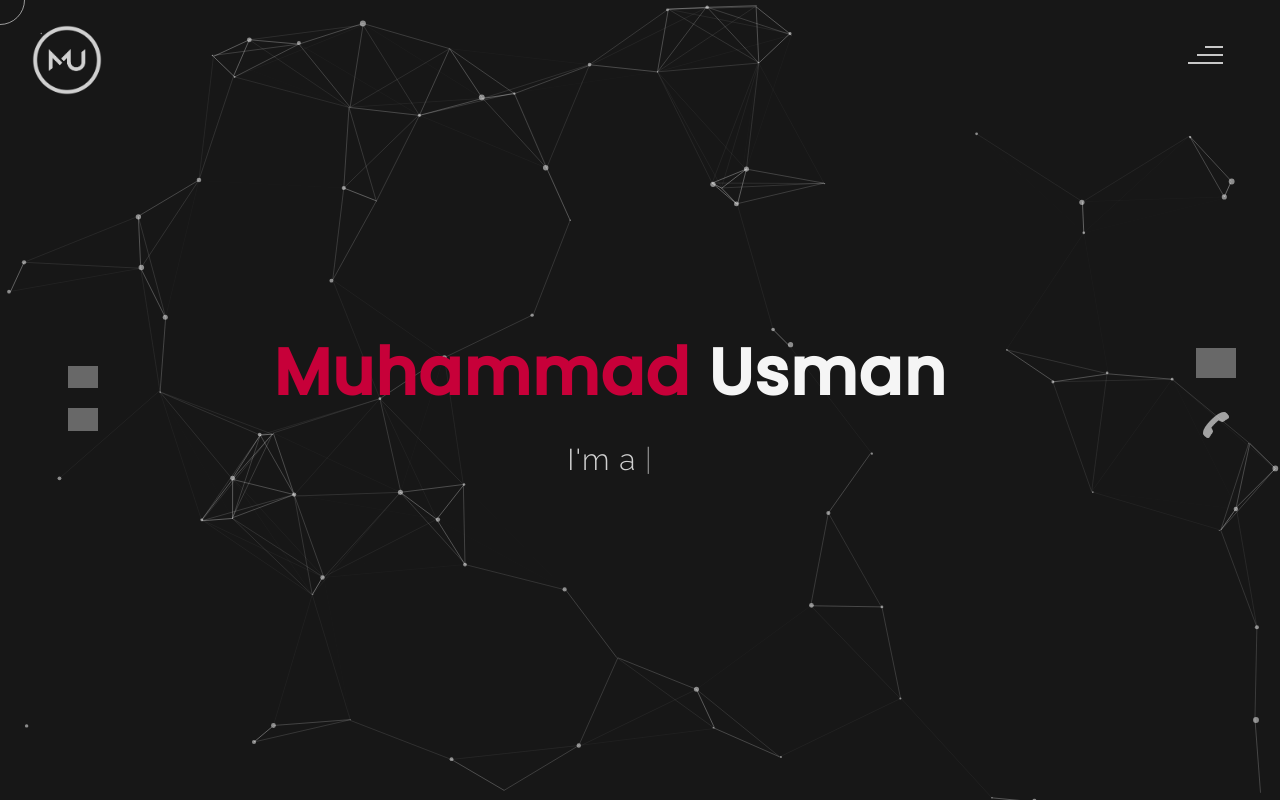
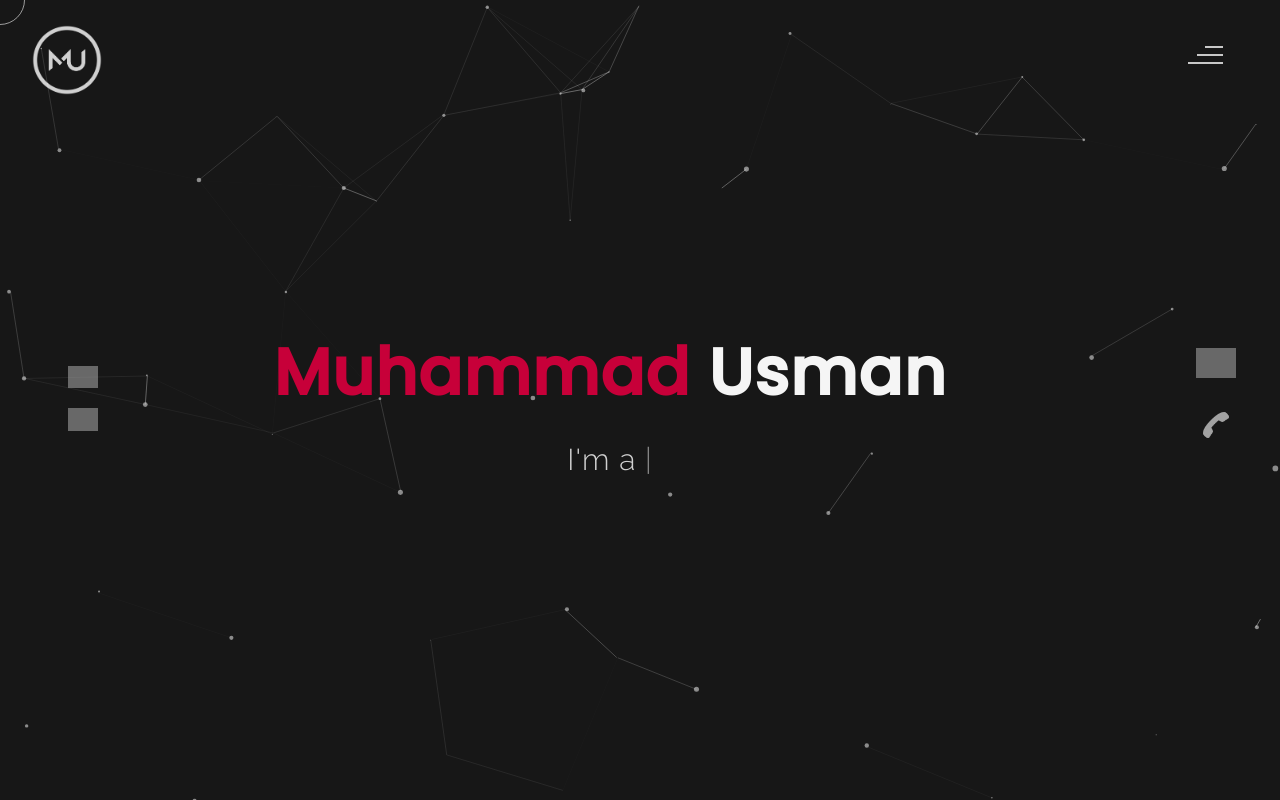
Before and after one commit to Muhammad-Usman-61/muhammad_usman, a plain HTML site: page index.html in a window 1280 px wide. Drawn offline with nearby package versions, Linux system fonts and the light colour scheme; grey boxes are pictures that could not be loaded.

Commit message:
particles vlaue set to 40

```diff
--- a/index.html
+++ b/index.html
@@ -710,7 +710,7 @@
     <script src="js/index.js"></script>
     <!--particles script-->
     <script>
-  particlesJS("particles", {"particles":{"number":{"value":70,"density":{"enable":true,"value_area":800}},"color":{"value":"#ffffff"},"shape":{"type":"circle","stroke":{"width":0,"color":"#000000"},"polygon":{"nb_sides":5},"image":{"src":"img/github.svg","width":100,"height":100}},"opacity":{"value":0.5,"random":false,"anim":{"enable":false,"speed":1,"opacity_min":0.1,"sync":false}},"size":{"value":3,"random":true,"anim":{"enable":false,"speed":40,"size_min":0.1,"sync":false}},"line_linked":{"enable":true,"distance":150,"color":"#ffffff","opacity":0.4,"width":1},"move":{"enable":true,"speed":6,"direction":"none","random":false,"straight":false,"out_mode":"out","bounce":false,"attract":{"enable":false,"rotateX":600,"rotateY":1200}}},"interactivity":{"detect_on":"canvas","events":{"onhover":{"enable":true,"mode":"repulse"},"onclick":{"enable":true,"mode":"push"},"resize":true},"modes":{"grab":{"distance":400,"line_linked":{"opacity":1}},"bubble":{"distance":400,"size":40,"duration":2,"opacity":8,"speed":3},"repulse":{"distance":200,"duration":0.4},"push":{"particles_nb":4},"remove":{"particles_nb":2}}},"retina_detect":true});
+  particlesJS("particles", {"particles":{"number":{"value":40,"density":{"enable":true,"value_area":800}},"color":{"value":"#ffffff"},"shape":{"type":"circle","stroke":{"width":0,"color":"#000000"},"polygon":{"nb_sides":5},"image":{"src":"img/github.svg","width":100,"height":100}},"opacity":{"value":0.5,"random":false,"anim":{"enable":false,"speed":1,"opacity_min":0.1,"sync":false}},"size":{"value":3,"random":true,"anim":{"enable":false,"speed":40,"size_min":0.1,"sync":false}},"line_linked":{"enable":true,"distance":150,"color":"#ffffff","opacity":0.4,"width":1},"move":{"enable":true,"speed":6,"direction":"none","random":false,"straight":false,"out_mode":"out","bounce":false,"attract":{"enable":false,"rotateX":600,"rotateY":1200}}},"interactivity":{"detect_on":"canvas","events":{"onhover":{"enable":true,"mode":"repulse"},"onclick":{"enable":true,"mode":"push"},"resize":true},"modes":{"grab":{"distance":400,"line_linked":{"opacity":1}},"bubble":{"distance":400,"size":40,"duration":2,"opacity":8,"speed":3},"repulse":{"distance":200,"duration":0.4},"push":{"particles_nb":4},"remove":{"particles_nb":2}}},"retina_detect":true});
     </script>
 
 </body>
```
